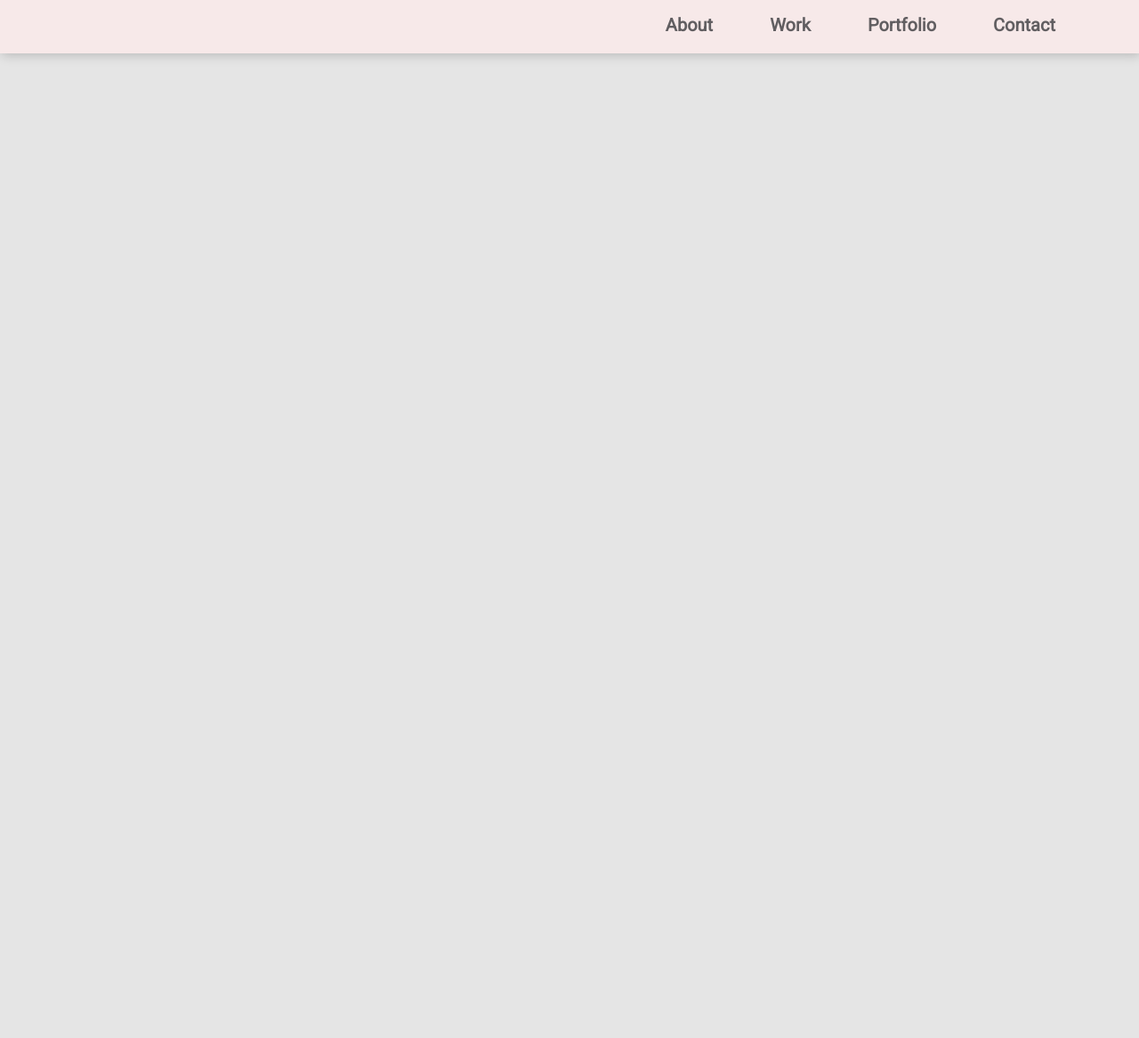
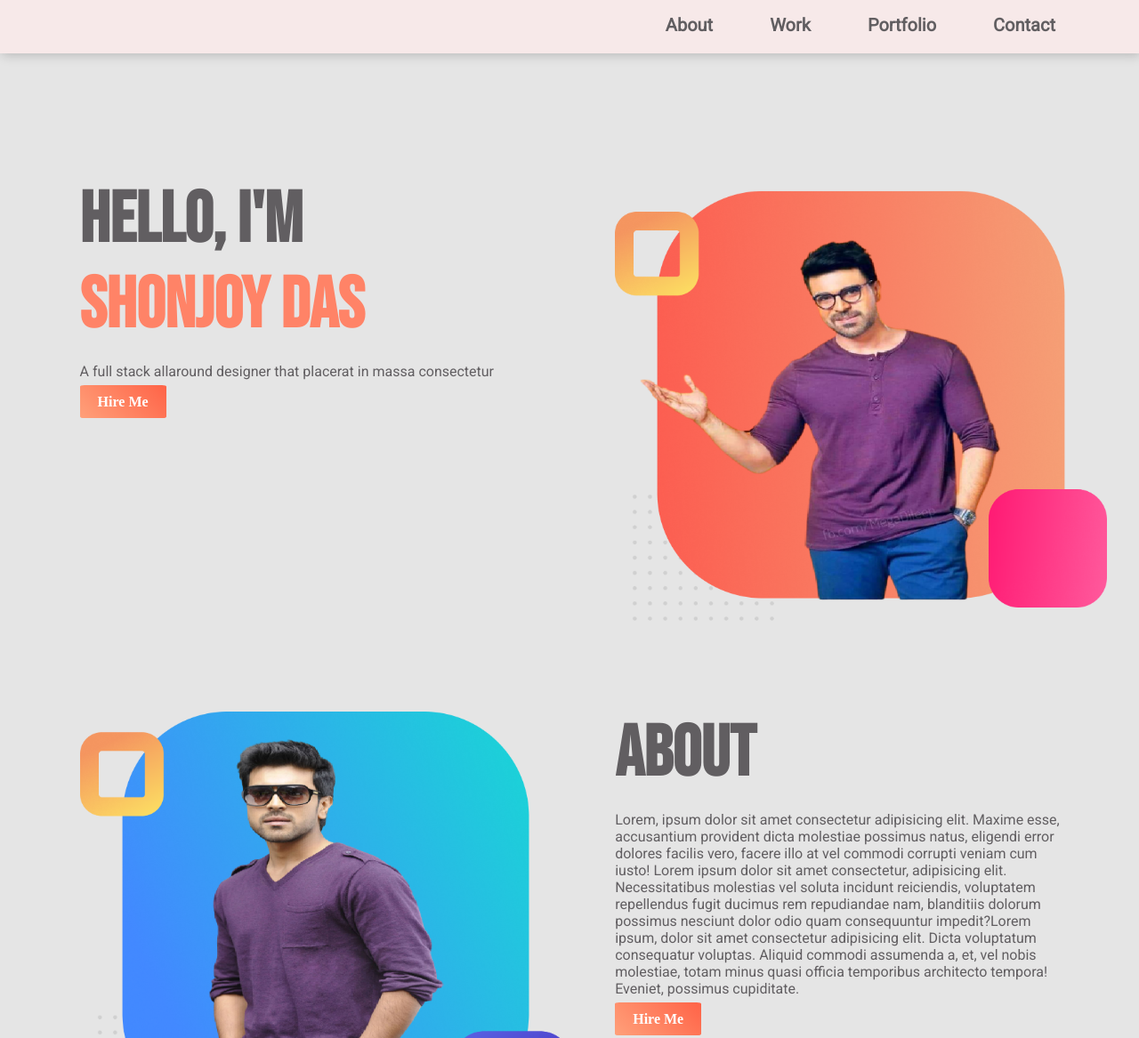
Before and after one commit to rsshonjoy/Assignement-1, a plain HTML site: page index.html in a window 1280 px wide. Shown: the top 1167 px of the page at 89% size. Before the commit the page ends 800 px from the top, so only its background shows below. Drawn offline with Linux system fonts and the light colour scheme.

Commit message:
complete half width section

```diff
--- a/index.html
+++ b/index.html
@@ -5,7 +5,7 @@
     <meta name="viewport" content="width=device-width, initial-scale=1.0">
     <title>rsshonjoy</title>
     <link rel="preconnect" href="https://fonts.gstatic.com">
-    <link href="https://fonts.googleapis.com/css2?family=Poppins&family=Roboto&display=swap" rel="stylesheet">
+    <link href="https://fonts.googleapis.com/css2?family=Bebas+Neue&family=Poppins&family=Roboto&display=swap" rel="stylesheet">
     <link rel="stylesheet" href="style.css">
 </head>
 <body>
@@ -19,8 +19,26 @@
             </li>
         </ul>
     </nav>
-
-
-
+    <section class="top-banner">
+        <div class="half-width">
+            <h1>HELLO, I'M</h1>
+            <H1 class="orange-highlight">SHONJOY DAS</H1>
+            <P>A full stack allaround designer that placerat in massa consectetur</P>
+            <a class="link-btn" href="#" target="_blank">Hire Me</a>
+        </div>
+        <div class="half-width">
+            <img src="images/Ram1.png" alt="">
+        </div>
+    </section>
+    <section class="top-banner">
+        <div class="half-width">
+            <img src="images/Ram2.png" alt="">
+        </div>
+        <div class="half-width">
+            <h1>About</h1>
+            <P>Lorem, ipsum dolor sit amet consectetur adipisicing elit. Maxime esse, accusantium provident dicta molestiae possimus natus, eligendi error dolores facilis vero, facere illo at vel commodi corrupti veniam cum iusto! Lorem ipsum dolor sit amet consectetur, adipisicing elit. Necessitatibus molestias vel soluta incidunt reiciendis, voluptatem repellendus fugit ducimus rem repudiandae nam, blanditiis dolorum possimus nesciunt dolor odio quam consequuntur impedit?Lorem ipsum, dolor sit amet consectetur adipisicing elit. Dicta voluptatum consequatur voluptas. Aliquid commodi assumenda a, et, vel nobis molestiae, totam minus quasi officia temporibus architecto tempora! Eveniet, possimus cupiditate.</P>
+            <a class="link-btn" href="#" target="_blank">Hire Me</a>
+        </div>
+    </section>
 </body>
 </html>
--- a/style.css
+++ b/style.css
@@ -3,6 +3,7 @@ body{
     padding: 0px;
     color: rgb(97, 94, 97);
     background-color: #e5e5e5;
+
 }
 ul{
     list-style: none;
@@ -25,3 +26,37 @@ nav ul a{
     font-size: 20px;
     font-family: 'Roboto', sans-serif;
 }
+h1{
+    font-family: 'Bebas Neue', cursive;
+    font-size: 80px;
+    margin: 0px;
+}
+.orange-highlight{
+    color:#FF8367;
+}
+p{
+    font-family: 'Roboto', sans-serif;
+    font-size: 16x;
+}
+.link-btn{
+    text-decoration: none;
+    background-image: linear-gradient(45deg, lightsalmon, tomato);
+    padding: 10px 20px;
+    border-radius: 5%;
+    color: white;
+    font-weight: bold;
+}
+.half-width{
+    width: 40%;
+    float: left;
+    margin-left: 5%;
+    padding-left: 2%;
+    margin-top: 40px;
+}
+.half-width img{
+    height: 500px;
+}
+section{
+    height: 500px;
+    padding-top: 100px;
+}
```
